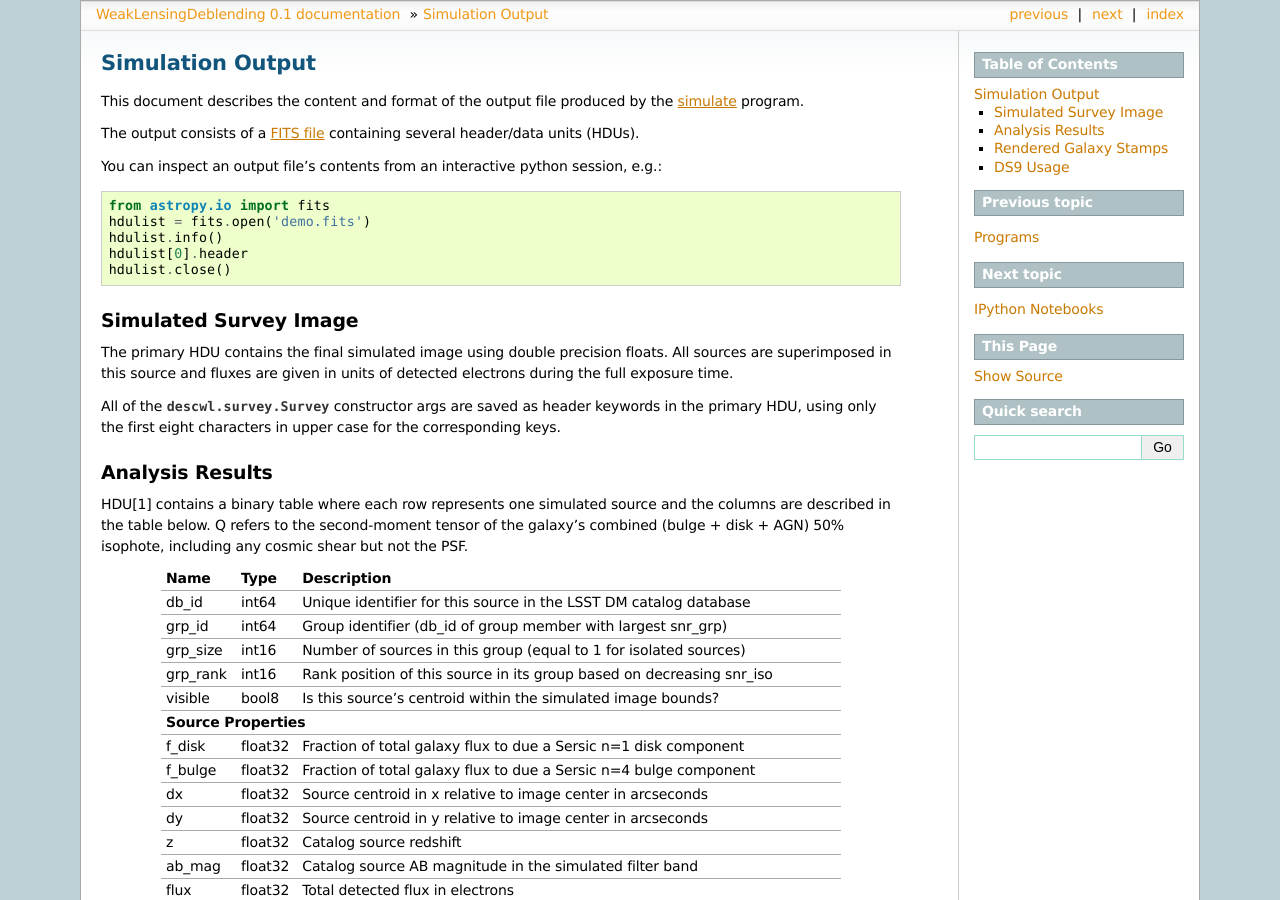
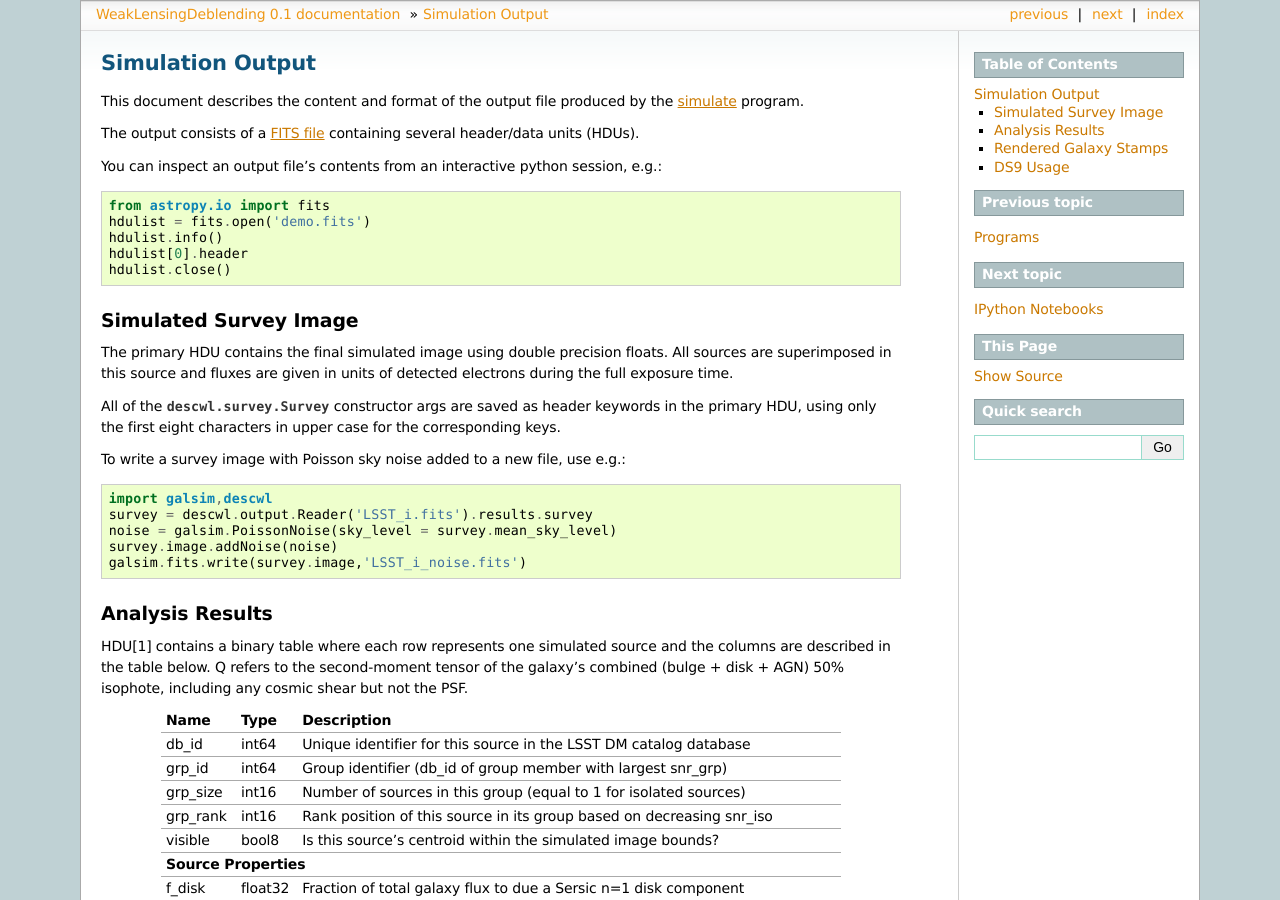
Before and after one commit to LSSTDESC/WeakLensingDeblending, a Sphinx documentation site: the page built from docs/output.rst, in a window 1280 px wide and 900 px high. Built offline with Sphinx 7.4.7, drawn with Linux system fonts in a browser that asks for light colours.

Commit message:
Add ipython snippet for adding noise to survey image

```diff
--- a/docs/output.rst
+++ b/docs/output.rst
@@ -19,6 +19,14 @@ Simulated Survey Image
 The primary HDU contains the final simulated image using double precision floats. All sources are superimposed in this source and fluxes are given in units of detected electrons during the full exposure time.
 
 All of the :class:`descwl.survey.Survey` constructor args are saved as header keywords in the primary HDU, using only the first eight characters in upper case for the corresponding keys.
+
+To write a survey image with Poisson sky noise added to a new file, use e.g.::
+
+	import galsim,descwl
+	survey = descwl.output.Reader('LSST_i.fits').results.survey
+	noise = galsim.PoissonNoise(sky_level = survey.mean_sky_level)
+	survey.image.addNoise(noise)
+	galsim.fits.write(survey.image,'LSST_i_noise.fits')
 
 .. _analysis-results:
 
```
